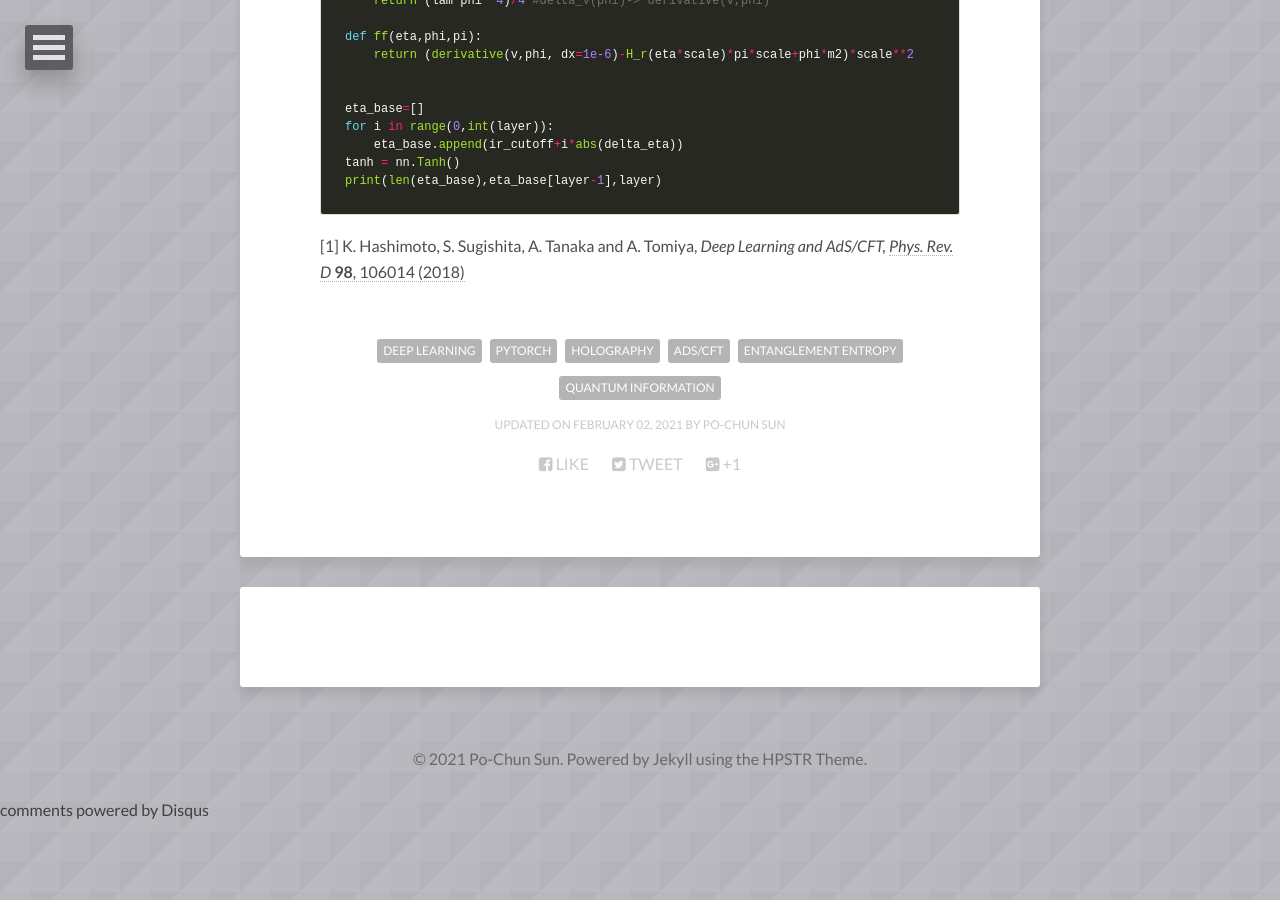
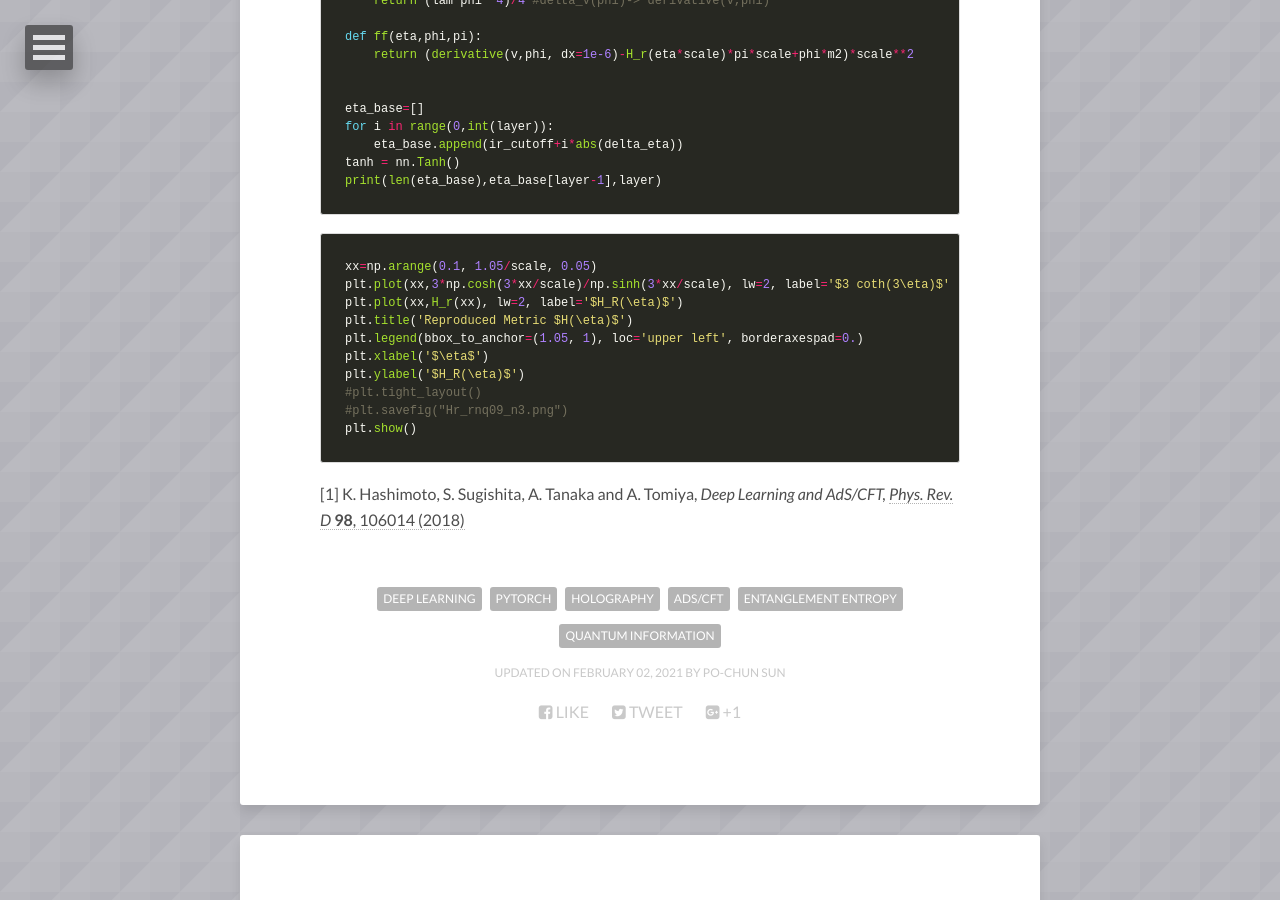
Before and after one commit to pochunsun/pochunsun.github.io, a Jekyll site: the page built from _posts/2021-06-02-sample-post.md, in a window 1280 px wide and 900 px high, scrolled down 7148 px. Built offline with Jekyll 4.4.1, drawn with Linux system fonts in a browser that asks for light colours; nearby versions of some CDN libraries; comment, search, counter and statistics services are not loaded; before the commit the page ends 7967 px from its top, so only the background shows below that.

Commit message:
Update 2021-06-02-sample-post.md

````diff
--- a/_posts/2021-06-02-sample-post.md
+++ b/_posts/2021-06-02-sample-post.md
@@ -140,6 +140,17 @@ for i in range(0,int(layer)):
 tanh = nn.Tanh()
 print(len(eta_base),eta_base[layer-1],layer)
 ```
-
+```python
+xx=np.arange(0.1, 1.05/scale, 0.05)
+plt.plot(xx,3*np.cosh(3*xx/scale)/np.sinh(3*xx/scale), lw=2, label='$3 coth(3\eta)$')
+plt.plot(xx,H_r(xx), lw=2, label='$H_R(\eta)$')
+plt.title('Reproduced Metric $H(\eta)$')
+plt.legend(bbox_to_anchor=(1.05, 1), loc='upper left', borderaxespad=0.)
+plt.xlabel('$\eta$')
+plt.ylabel('$H_R(\eta)$')
+#plt.tight_layout()
+#plt.savefig("Hr_rnq09_n3.png")
+plt.show()
+```
 
 [1] K. Hashimoto, S. Sugishita, A. Tanaka and A. Tomiya, *Deep Learning and AdS/CFT,* [*Phys. Rev. D* **98**, 106014 (2018)](https://journals.aps.org/prd/abstract/10.1103/PhysRevD.98.046019)
````
